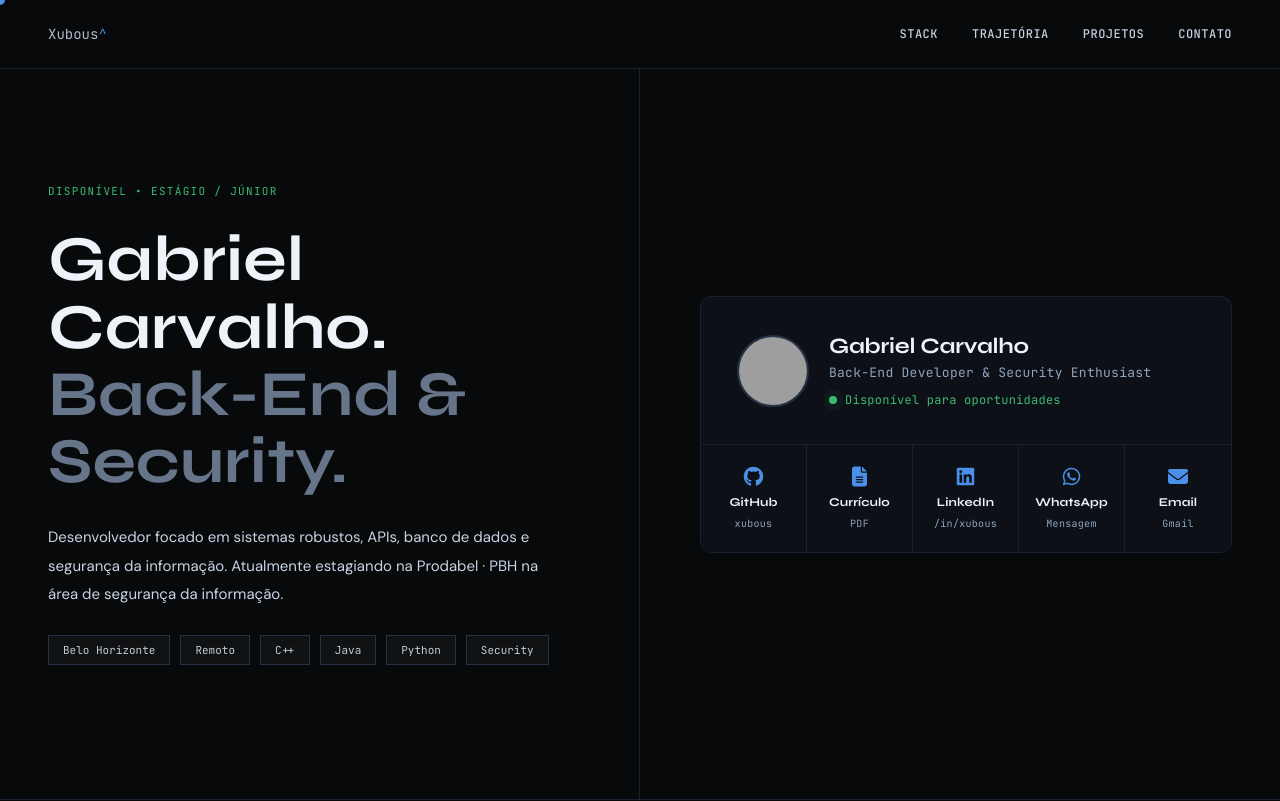
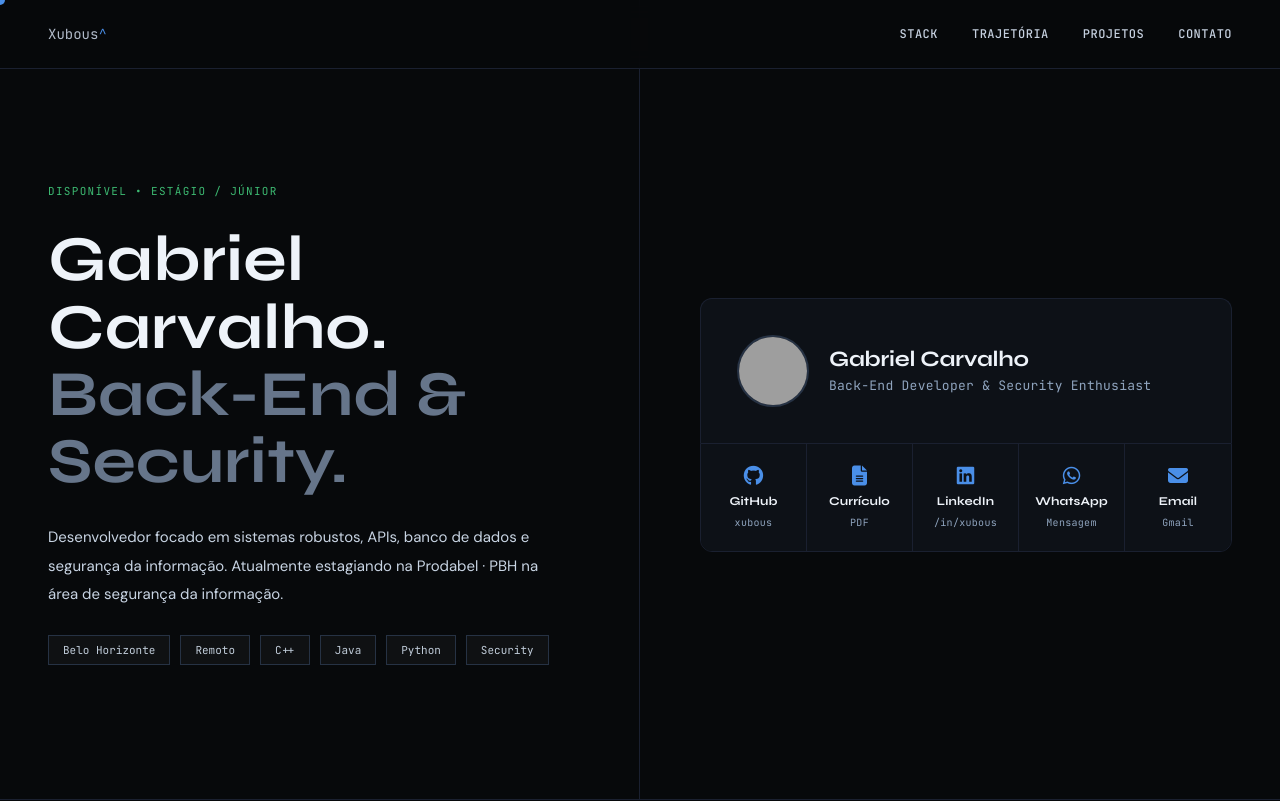
Before and after one commit to xubous/Profile, a plain HTML site: page public/index.html in a window 1280 px wide. Shown: the top 801 px of the page. Drawn offline with Linux system fonts and the light colour scheme; grey boxes are pictures that could not be loaded.

Commit message:
Update index.html

```diff
--- a/public/index.html
+++ b/public/index.html
@@ -90,10 +90,6 @@
           <div class="profile-info">
             <strong>Gabriel Carvalho</strong>
             <span class="profile-subtitle">Back-End Developer &amp; Security Enthusiast</span>
-            <div class="profile-status">
-              <div class="dot-green" aria-hidden="true"></div>
-              <span>Disponível para oportunidades</span>
-            </div>
           </div>
         </div>
       </div>
```
